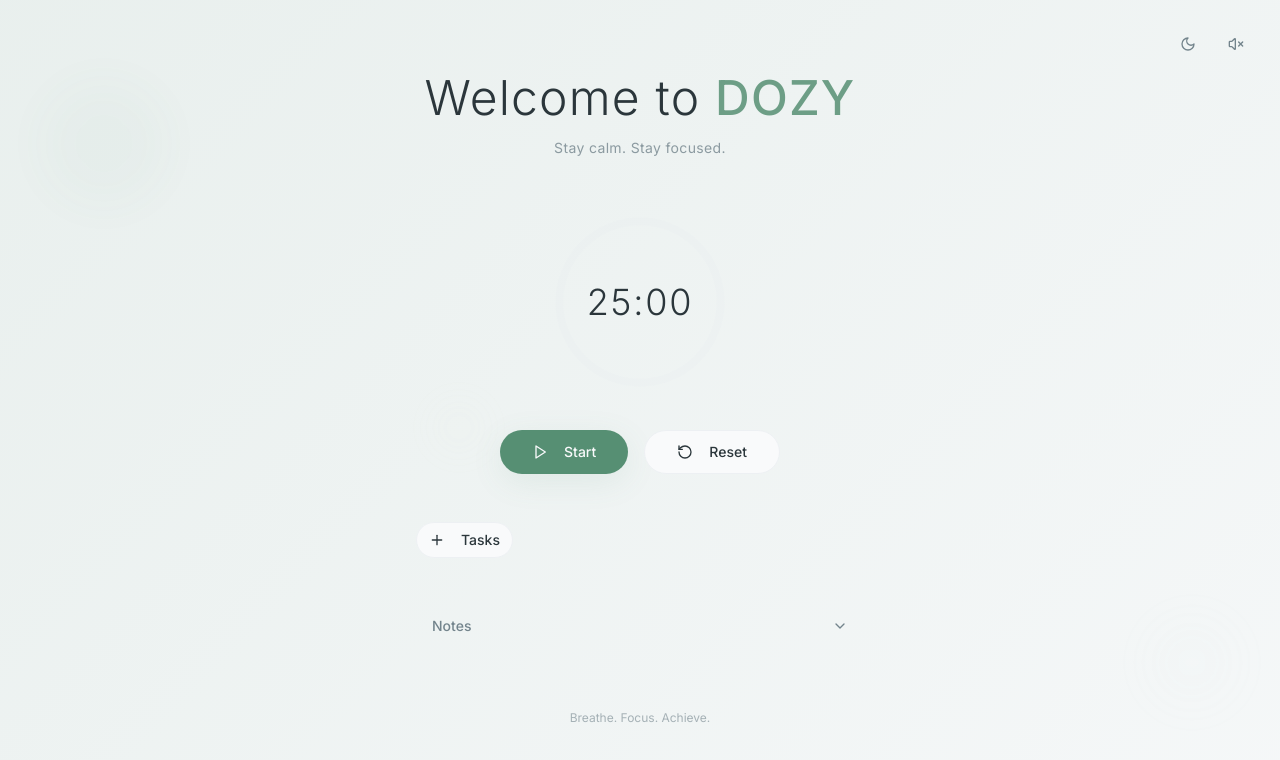
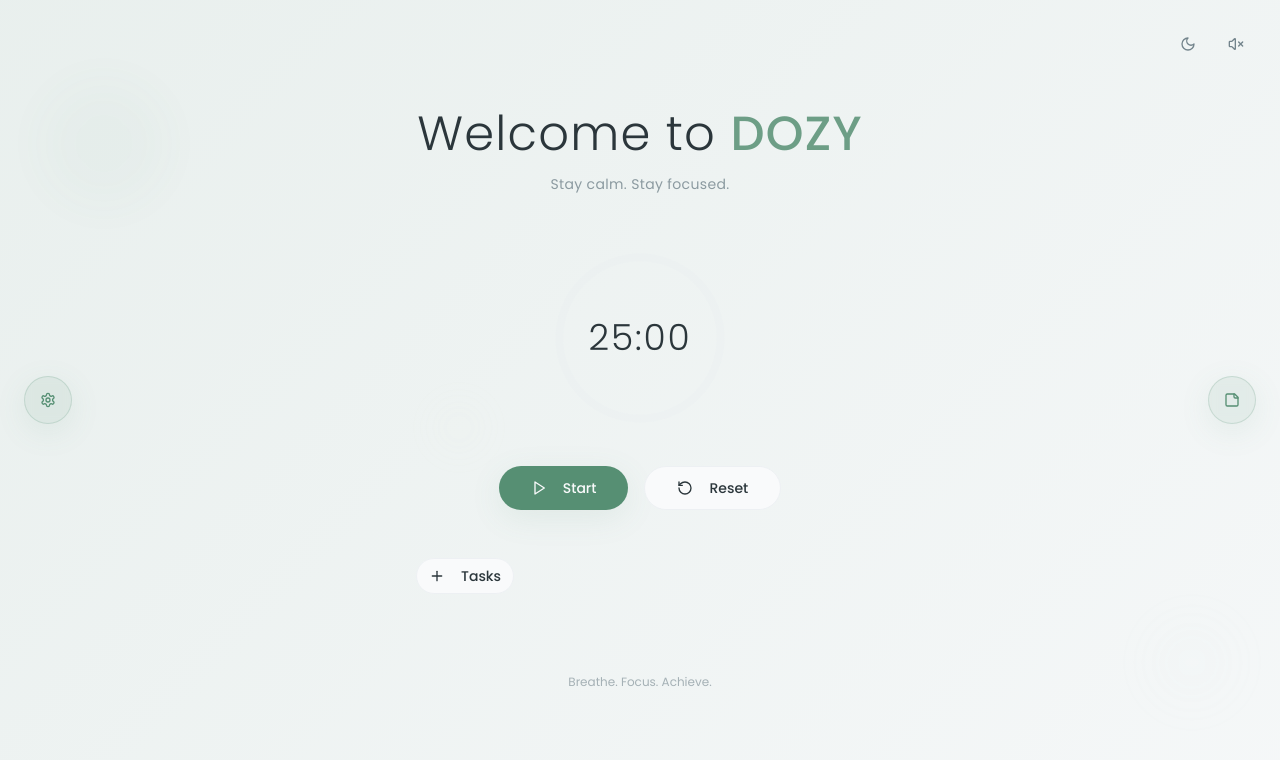
Before and after one commit to AdhiNarayan206/dozy-zen-glow, a React (Vite) app: page / in a window 1280 px wide. Shown: the top 760 px of the page. Built offline with nearby package versions, Linux system fonts and the light colour scheme.

Commit message:
feat: Implement Poppins font, notes popover, and settings
- Changed font to Poppins.
- Modified the notes section to a popover.
- Added a settings option for timer and background customization.

```diff
--- a/index.html
+++ b/index.html
@@ -10,7 +10,7 @@
     <!-- Google Fonts -->
     <link rel="preconnect" href="https://fonts.googleapis.com">
     <link rel="preconnect" href="https://fonts.gstatic.com" crossorigin>
-    <link href="https://fonts.googleapis.com/css2?family=Inter:wght@300;400;500;600&display=swap" rel="stylesheet">
+    <link href="https://fonts.googleapis.com/css2?family=Poppins:wght@300;400;500;600;700&display=swap" rel="stylesheet">
 
     <meta property="og:title" content="0d20fec9-e331-440c-8185-85111aed040d" />
     <meta property="og:description" content="Lovable Generated Project" />
--- a/src/components/NotesSection.tsx
+++ b/src/components/NotesSection.tsx
@@ -1,54 +1,41 @@
 import { useState } from 'react';
 import { Button } from '@/components/ui/button';
 import { Textarea } from '@/components/ui/textarea';
-import { ChevronDown, ChevronUp } from 'lucide-react';
-import { cn } from '@/lib/utils';
+import { Dialog, DialogContent, DialogHeader, DialogTitle, DialogTrigger } from '@/components/ui/dialog';
+import { StickyNote } from 'lucide-react';
 
-interface NotesSectionProps {
-  className?: string;
-}
-
-export function NotesSection({ className }: NotesSectionProps) {
-  const [isOpen, setIsOpen] = useState(false);
+export function NotesSection() {
   const [notes, setNotes] = useState('');
 
   return (
-    <div className={className}>
-      {/* Toggle button */}
+    <div className="fixed right-6 top-1/2 -translate-y-1/2 z-20">
+      <Dialog>
+        <DialogTrigger asChild>
           <Button
-        onClick={() => setIsOpen(!isOpen)}
-        variant="ghost"
-        className="w-full zen-transition rounded-2xl p-4 justify-between font-zen"
+            variant="zen"
+            size="icon"
+            className="rounded-full h-12 w-12 zen-shadow hover:scale-105"
           >
-        <span className="text-muted-foreground">Notes</span>
-        {isOpen ? (
-          <ChevronUp className="w-4 h-4 text-muted-foreground" />
-        ) : (
-          <ChevronDown className="w-4 h-4 text-muted-foreground" />
-        )}
+            <StickyNote className="w-5 h-5" />
           </Button>
-
-      {/* Notes panel */}
-      <div
-        className={cn(
-          "zen-transition overflow-hidden",
-          isOpen
-            ? "max-h-64 opacity-100 mt-2"
-            : "max-h-0 opacity-0"
-        )}
-      >
-        <div className="bg-card rounded-2xl p-6 zen-shadow border border-border">
+        </DialogTrigger>
+        <DialogContent className="bg-card border border-border zen-shadow max-w-md">
+          <DialogHeader>
+            <DialogTitle className="font-zen text-lg">Quick Notes</DialogTitle>
+          </DialogHeader>
+          <div className="space-y-4">
             <Textarea
               value={notes}
               onChange={(e) => setNotes(e.target.value)}
               placeholder="Jot down your thoughts..."
-            className="min-h-32 zen-transition rounded-xl font-zen text-sm resize-none border-0 bg-secondary/30 focus:bg-secondary/50"
+              className="min-h-40 zen-transition rounded-xl font-zen text-sm resize-none border-0 bg-secondary/30 focus:bg-secondary/50"
             />
-          <p className="text-xs text-muted-foreground mt-2 font-zen">
+            <p className="text-xs text-muted-foreground font-zen">
               Your notes are saved automatically
             </p>
           </div>
-      </div>
+        </DialogContent>
+      </Dialog>
     </div>
   );
 }
--- /dev/null
+++ b/src/components/Settings.tsx
@@ -0,0 +1,111 @@
+import { useState } from 'react';
+import { Button } from '@/components/ui/button';
+import { Dialog, DialogContent, DialogHeader, DialogTitle, DialogTrigger } from '@/components/ui/dialog';
+import { Label } from '@/components/ui/label';
+import { Select, SelectContent, SelectItem, SelectTrigger, SelectValue } from '@/components/ui/select';
+import { Slider } from '@/components/ui/slider';
+import { Settings as SettingsIcon } from 'lucide-react';
+
+export function Settings() {
+  const [focusTime, setFocusTime] = useState([25]);
+  const [shortBreak, setShortBreak] = useState([5]);
+  const [longBreak, setLongBreak] = useState([15]);
+  const [wallpaper, setWallpaper] = useState('default');
+
+  return (
+    <div className="fixed left-6 top-1/2 -translate-y-1/2 z-20">
+      <Dialog>
+        <DialogTrigger asChild>
+          <Button
+            variant="zen"
+            size="icon"
+            className="rounded-full h-12 w-12 zen-shadow hover:scale-105"
+          >
+            <SettingsIcon className="w-5 h-5" />
+          </Button>
+        </DialogTrigger>
+        <DialogContent className="bg-card border border-border zen-shadow max-w-md">
+          <DialogHeader>
+            <DialogTitle className="font-zen text-lg">Settings</DialogTitle>
+          </DialogHeader>
+          <div className="space-y-6">
+            {/* Timer Settings */}
+            <div className="space-y-4">
+              <h3 className="font-zen font-medium text-sm text-muted-foreground uppercase tracking-wide">Timer Settings</h3>
+
+              <div className="space-y-2">
+                <Label className="font-zen text-sm">Focus Time: {focusTime[0]} minutes</Label>
+                <Slider
+                  value={focusTime}
+                  onValueChange={setFocusTime}
+                  min={15}
+                  max={60}
+                  step={5}
+                  className="zen-transition"
+                />
+              </div>
+
+              <div className="space-y-2">
+                <Label className="font-zen text-sm">Short Break: {shortBreak[0]} minutes</Label>
+                <Slider
+                  value={shortBreak}
+                  onValueChange={setShortBreak}
+                  min={3}
+                  max={15}
+                  step={1}
+                  className="zen-transition"
+                />
+              </div>
+
+              <div className="space-y-2">
+                <Label className="font-zen text-sm">Long Break: {longBreak[0]} minutes</Label>
+                <Slider
+                  value={longBreak}
+                  onValueChange={setLongBreak}
+                  min={10}
+                  max={30}
+                  step={5}
+                  className="zen-transition"
+                />
+              </div>
+            </div>
+
+            {/* Background Settings */}
+            <div className="space-y-4">
+              <h3 className="font-zen font-medium text-sm text-muted-foreground uppercase tracking-wide">Background</h3>
+
+              <div className="space-y-2">
+                <Label className="font-zen text-sm">Wallpaper</Label>
+                <Select value={wallpaper} onValueChange={setWallpaper}>
+                  <SelectTrigger className="zen-transition rounded-xl border-0 bg-secondary/30 focus:bg-secondary/50">
+                    <SelectValue />
+                  </SelectTrigger>
+                  <SelectContent className="bg-card border border-border zen-shadow">
+                    <SelectItem value="default">Default Zen</SelectItem>
+                    <SelectItem value="forest">Forest Green</SelectItem>
+                    <SelectItem value="ocean">Ocean Blue</SelectItem>
+                    <SelectItem value="sunset">Warm Sunset</SelectItem>
+                    <SelectItem value="minimal">Pure Minimal</SelectItem>
+                  </SelectContent>
+                </Select>
+              </div>
+            </div>
+
+            <div className="pt-4">
+              <Button
+                variant="zen"
+                className="w-full font-zen"
+                onClick={() => {
+                  // Save settings logic would go here
+                  console.log('Settings saved:', { focusTime: focusTime[0], shortBreak: shortBreak[0], longBreak: longBreak[0], wallpaper });
+                }}
+              >
+                Save Settings
+              </Button>
+            </div>
+          </div>
+        </DialogContent>
+      </Dialog>
+    </div>
+  );
+}
--- a/src/pages/Index.tsx
+++ b/src/pages/Index.tsx
@@ -1,6 +1,7 @@
 import { FocusTimer } from '@/components/FocusTimer';
 import { TodoPanel } from '@/components/TodoPanel';
 import { NotesSection } from '@/components/NotesSection';
+import { Settings } from '@/components/Settings';
 import { DarkModeToggle } from '@/components/DarkModeToggle';
 import { AmbientToggle } from '@/components/AmbientToggle';
 
@@ -19,6 +20,10 @@ const Index = () => {
         <DarkModeToggle />
         <AmbientToggle />
       </div>
+
+      {/* Side controls */}
+      <Settings />
+      <NotesSection />
 
       {/* Main content */}
       <div className="relative z-10 flex flex-col items-center justify-center min-h-screen px-6 py-12">
@@ -43,11 +48,6 @@ const Index = () => {
             <TodoPanel />
           </div>
 
-          {/* Notes Section */}
-          <div className="mb-8">
-            <NotesSection />
-          </div>
-
           {/* Footer */}
           <div className="text-center pt-8">
             <p className="text-xs text-muted-foreground font-zen opacity-60">
--- a/tailwind.config.ts
+++ b/tailwind.config.ts
@@ -58,7 +58,7 @@ export default {
 				'zen-gradient-dark': 'var(--gradient-zen-dark)'
 			},
 			fontFamily: {
-				'zen': ['Inter', 'system-ui', 'sans-serif']
+				'zen': ['Poppins', 'system-ui', 'sans-serif']
 			},
 			transitionTimingFunction: {
 				'zen': 'cubic-bezier(0.25, 0.8, 0.25, 1)'
```
Lines whose indentation alone changed are shown as unchanged.
